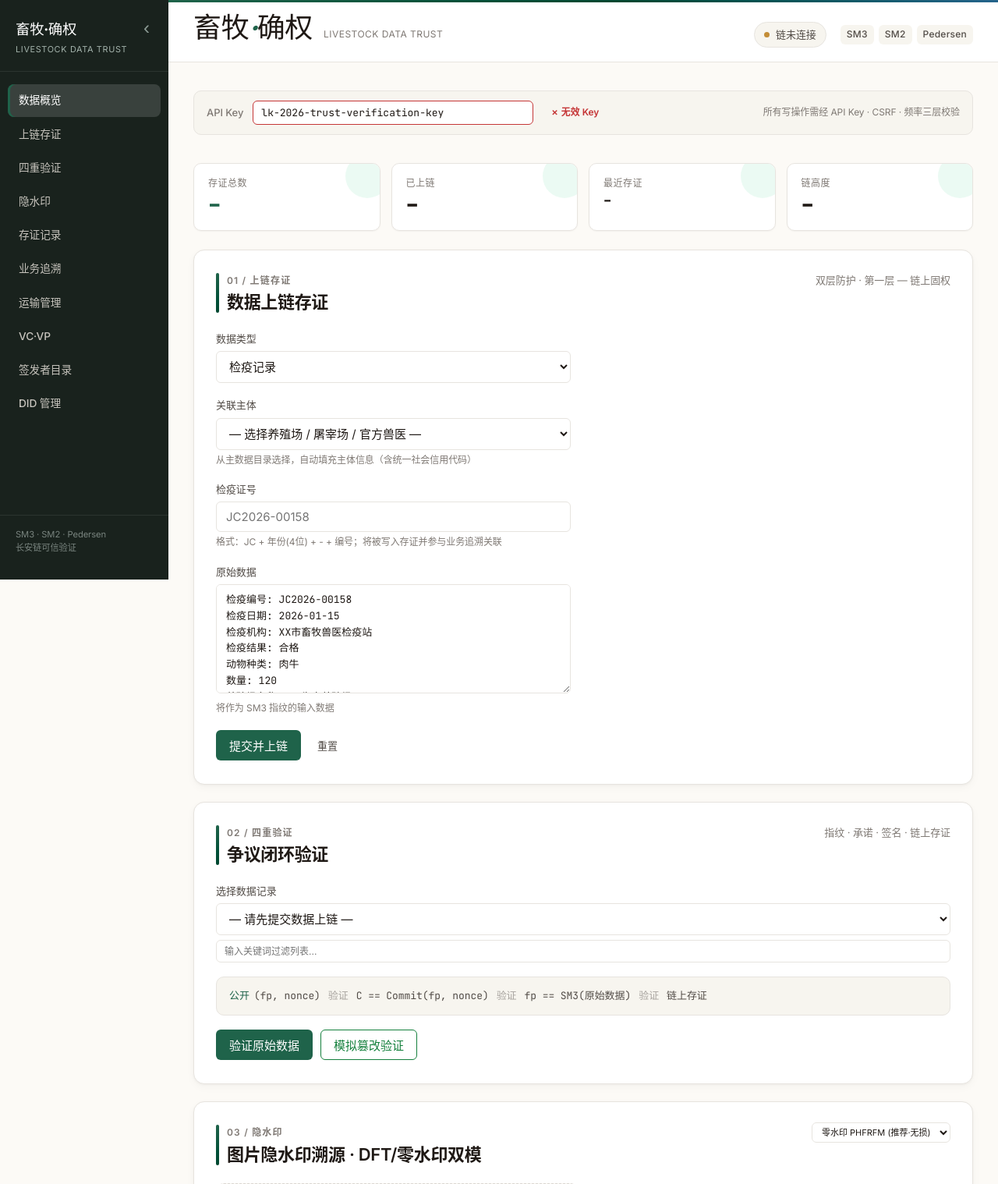
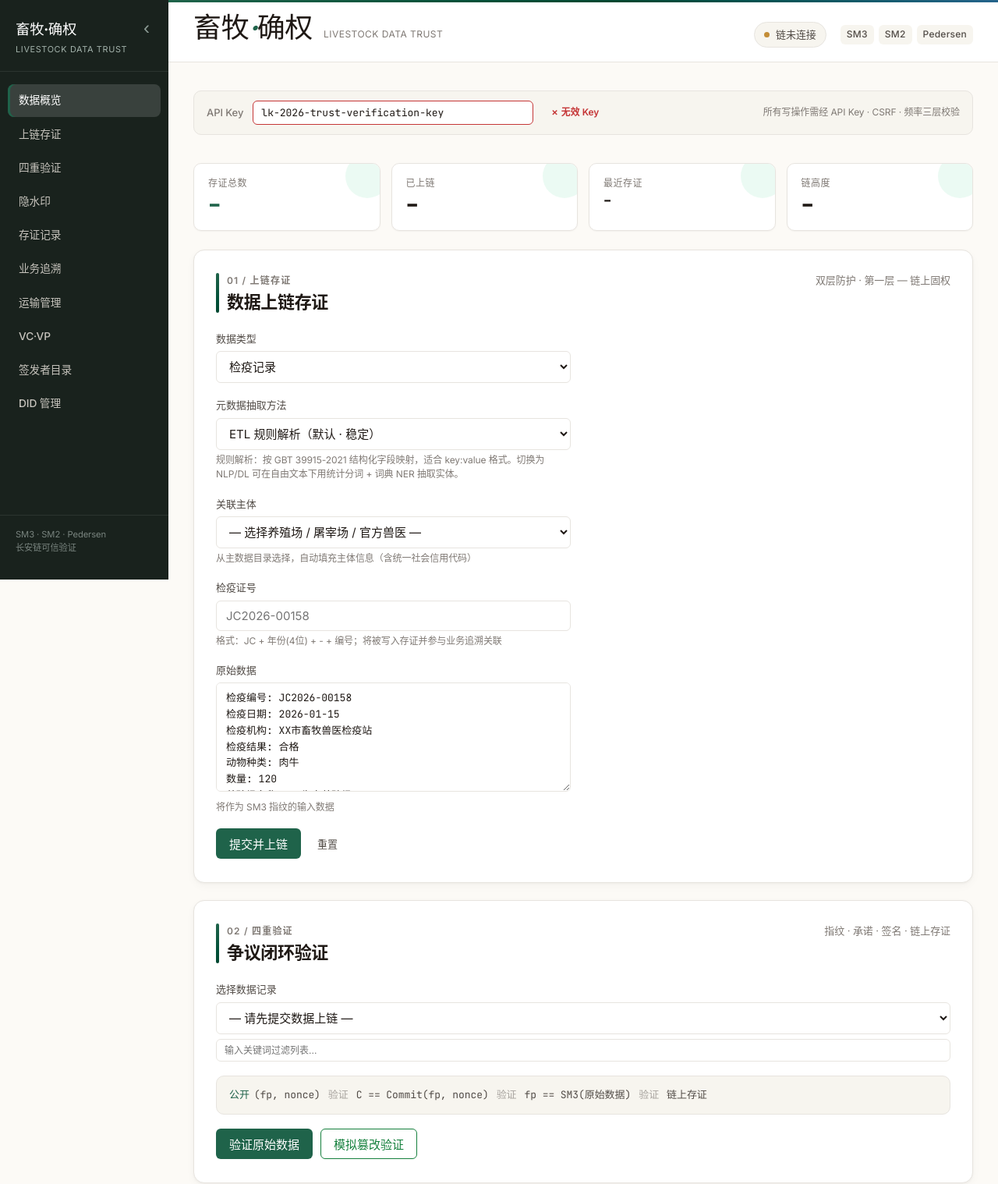
Before and after one commit to lu2295518538-lgtm/trust-verification, a Flask app: page / in a window 1280 px wide. Shown: the top 1518 px of the page at 78% size. Run offline with Flask 3, Linux system fonts and the light colour scheme; data that the repository does not hold is empty.

Commit message:
feat(ui): 提交区补元数据抽取方法选择器(rule/NLP)与结果徽章, 直观体现任务一 NLP/DL 对照抽取能力

```diff
--- a/templates/index.html
+++ b/templates/index.html
@@ -364,8 +364,19 @@ body {
 .result.warn { background: var(--warning-soft); border-color: oklch(85% 0.06 75); }
 .result.info { background: var(--primary-soft); border-color: var(--primary-tint); }
 
-.result-title { font-size: var(--t-h2); font-weight: 600; color: var(--ink); margin-bottom: 12px; display: flex; align-items: center; gap: 8px; }
+.result-title { font-size: var(--t-h2); font-weight: 600; color: var(--ink); margin-bottom: 12px; display: flex; align-items: center; gap: 8px; flex-wrap: wrap; }
 .result-title .ico { font-size: 1.05em; }
+/* 抽取方法徽章 — 提交结果顶部高亮，直观呈现本次实际使用的抽取方法 */
+.method-badge {
+  display: inline-flex; align-items: center; gap: 6px;
+  font-size: var(--t-micro); font-weight: 600; letter-spacing: .02em;
+  padding: 4px 10px; border-radius: 999px; border: 1px solid transparent;
+  font-family: var(--font-body);
+}
+.method-badge .dot { width: 7px; height: 7px; border-radius: 50%; background: currentColor; flex: none; }
+.method-badge.rule { color: #1a6fb0; background: #e8f3fb; border-color: #b8d8ef; }
+.method-badge.nlp  { color: #8a4bd6; background: #f3ebfb; border-color: #d9c2f0; }
+.method-badge small { font-weight: 400; opacity: .8; }
 .result p { margin-bottom: 6px; }
 .result .step {
   display: flex; gap: 12px; align-items: flex-start;
@@ -870,6 +881,14 @@ body {
             <option value="transport">运输记录</option>
             <option value="slaughter">屠宰记录</option>
           </select>
+        </div>
+        <div class="field">
+          <label class="field-label" for="extract-method">元数据抽取方法</label>
+          <select id="extract-method" class="select" onchange="onExtractMethodChange()">
+            <option value="rule">ETL 规则解析（默认 · 稳定）</option>
+            <option value="nlp">NLP/DL 对照抽取（自由文本）</option>
+          </select>
+          <div class="field-hint" id="extract-method-hint">规则解析：按 GBT 39915-2021 结构化字段映射，适合 key:value 格式。切换为 NLP/DL 可在自由文本下用统计分词 + 词典 NER 抽取实体。</div>
         </div>
         <div class="field">
           <label class="field-label" for="party-select">关联主体</label>
@@ -2626,6 +2645,7 @@ async function submitData() {
     const r = await securePost('/api/submit', {
       raw_data: rawData,
       data_type: document.getElementById('data-type').value,
+      extract_method: document.getElementById('extract-method').value,
       is_structured: true
     });
     const result = await r.json();
@@ -2649,8 +2669,10 @@ function renderSubmitResult(result, chainOk) {
   div.style.display = 'block';
   div.className = 'result ' + (chainOk ? 'ok' : 'warn');
   const s1 = result.step1_extraction, s2 = result.step2_fingerprint, s3 = result.step3_commitment, s4 = result.step4_onchain, s5 = result.step5_chainmaker;
+  // 以服务端实际生效的抽取方法为准（用户选择可能被降级，如 jieba 不可用时走 NLP-lite）
+  const effMethod = (s1 && s1.method) ? s1.method : (result.extract_method || 'rule');
   div.innerHTML =
-    '<div class="result-title"><span class="ico">' + (chainOk ? '' : '') + '</span>上链' + (chainOk ? '成功' : '警告') + ' — 完整链路已执行</div>' +
+    '<div class="result-title"><span class="ico">' + (chainOk ? '' : '') + '</span>上链' + (chainOk ? '成功' : '警告') + ' — 完整链路已执行' + methodBadge(effMethod) + '</div>' +
     stepBlock('01 元数据', s1.method + ' · 置信度 ' + s1.confidence + ' · ' + s1.matched_fields + '/' + s1.total_fields + ' 字段匹配') +
     stepBlock('02 SM3 指纹', s2.fingerprint, true) +
     stepBlock('03 Pedersen 承诺', 'C = ' + s3.commitment, true) +
@@ -2662,6 +2684,15 @@ function renderSubmitResult(result, chainOk) {
 
 function stepBlock(key, val, mono) {
   return '<div class="step"><div class="step-key">' + key + '</div><div class="step-val' + (mono ? '' : ' short') + '">' + val + '</div></div>';
+}
+
+// 抽取方法徽章：rule→蓝（稳定），nlp→紫（对照抽取），以服务端实际生效方法渲染
+function methodBadge(method) {
+  const m = method || 'rule';
+  const isNlp = /^NLP/i.test(m);
+  const cls = isNlp ? 'nlp' : 'rule';
+  const label = isNlp ? 'NLP/DL 对照抽取' : 'ETL 规则解析';
+  return '<span class="method-badge ' + cls + '"><span class="dot"></span>' + label + ' <small>' + escapeHtml(m) + '</small></span>';
 }
 
 async function verifyData(tampered) {
@@ -3700,8 +3731,24 @@ function onDataTypeChange() {
   if (document.getElementById('cert-no').value.trim()) applyCertToRaw();
 }
 
+// 切换抽取方法时同步提示文案，让用户理解当前选择的含义与适用场景
+function onExtractMethodChange() {
+  const m = document.getElementById('extract-method').value;
+  const hint = document.getElementById('extract-method-hint');
+  if (!hint) return;
+  if (m === 'nlp') {
+    hint.innerHTML = 'NLP/DL 对照抽取：用统计分词 + 领域词典 NER 从<b>自由文本</b>中抽取实体（如"2026年3月12日，XX生态养殖场出栏120头肉牛"）。当 jieba 不可用时自动降级为标准库 NLP-lite，结果徽章会如实标注。';
+    hint.className = 'field-hint';
+  } else {
+    hint.innerHTML = '规则解析：按 GBT 39915-2021 结构化字段映射，适合 key:value 格式。切换为 NLP/DL 可在自由文本下用统计分词 + 词典 NER 抽取实体。';
+    hint.className = 'field-hint';
+  }
+}
+
 function resetForm() {
   onDataTypeChange();
+  const em = document.getElementById('extract-method');
+  if (em) { em.value = 'rule'; onExtractMethodChange(); }
   document.getElementById('submit-result').style.display = 'none';
   document.getElementById('verify-result').style.display = 'none';
   currentDataDID = null;
```
